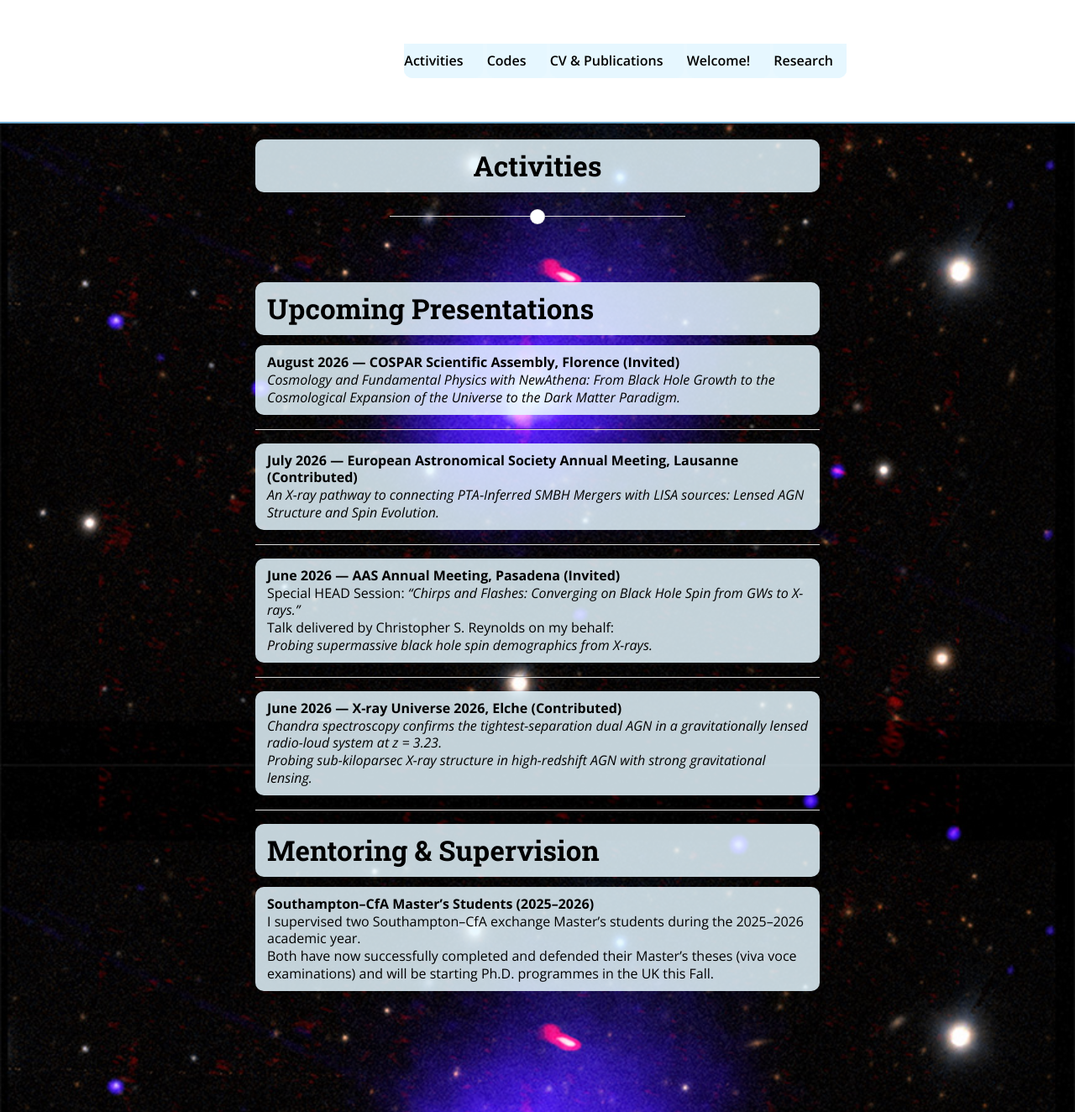
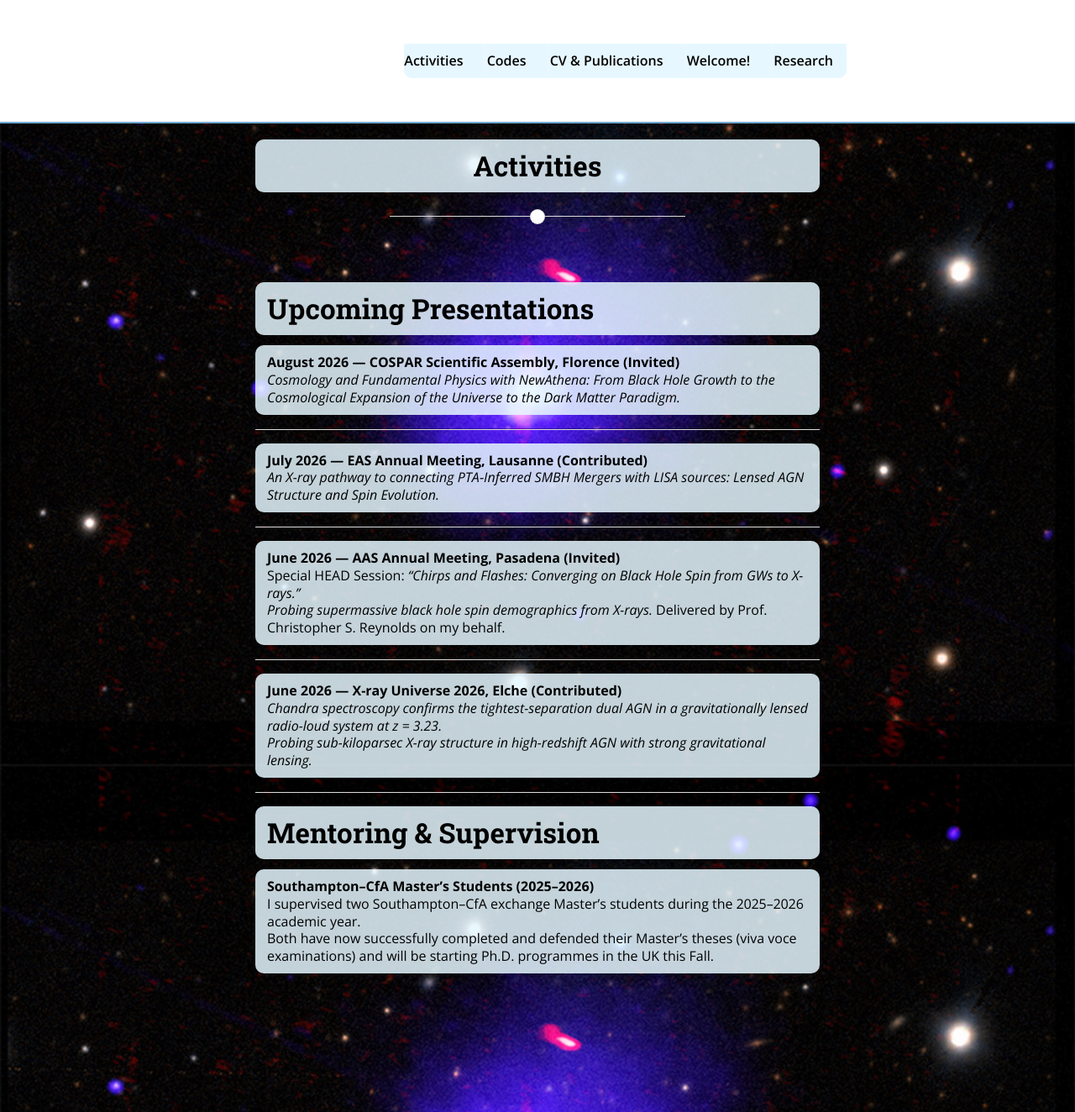
Before and after one commit to jsiskreynes-astro/jsiskreynes-astro.github.io, a Jekyll site: the page built from activities.md, in a window 1280 px wide and 1324 px high. Shown: the whole window at 84% size. Built offline with Jekyll 4.4.1, drawn with Linux system fonts in a browser that asks for light colours; nearby versions of some CDN libraries.

Commit message:
Update activities.md

```diff
--- a/activities.md
+++ b/activities.md
@@ -13,15 +13,14 @@ nav_order: 5
 
 ---
 
-**July 2026 — European Astronomical Society Annual Meeting, Lausanne (Contributed)**
+**July 2026 — EAS Annual Meeting, Lausanne (Contributed)**
 *An X-ray pathway to connecting PTA‑Inferred SMBH Mergers with LISA sources: Lensed AGN Structure and Spin Evolution.*
 
 ---
 
 **June 2026 — AAS Annual Meeting, Pasadena (Invited)**
 Special HEAD Session: *“Chirps and Flashes: Converging on Black Hole Spin from GWs to X-rays.”*
-Talk delivered by Christopher S. Reynolds on my behalf:
-*Probing supermassive black hole spin demographics from X-rays.*
+*Probing supermassive black hole spin demographics from X-rays.* Delivered by Prof. Christopher S. Reynolds on my behalf.
 
 ---
 
```
